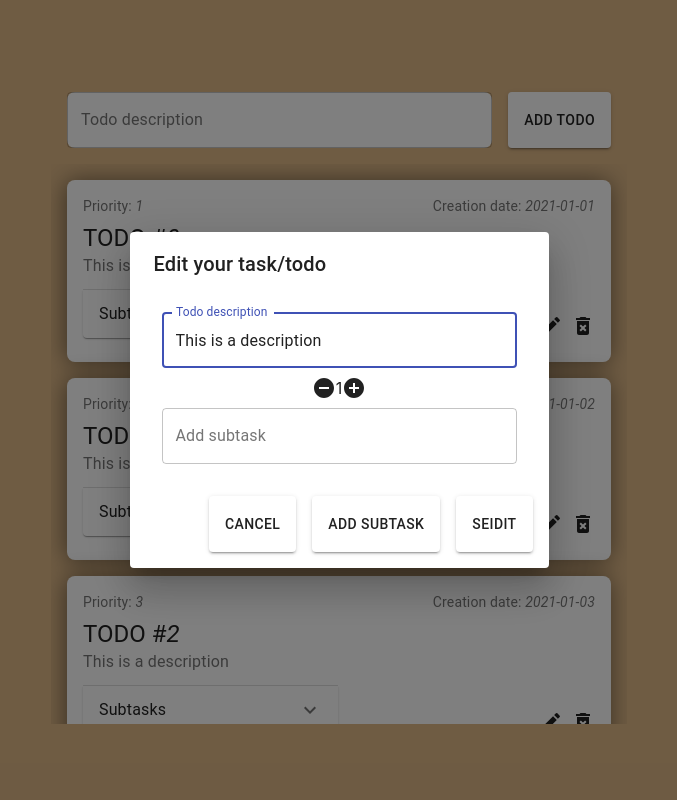
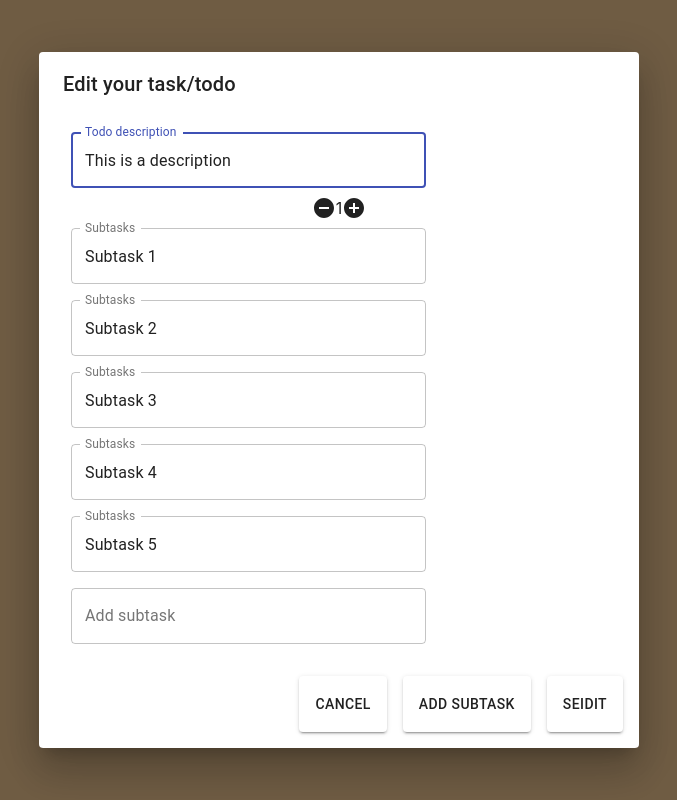
Before and after one commit to sorincretescu/curly-octo-robot, a React (Create React App) app: page / in a window 1280 px wide. Both pictures are taken after a click on the icon 852 px from the left and 325 px from the top of the page. Shown: the whole page, without its empty margins (301-978 px from the left). Built offline with nearby package versions, Linux system fonts and the light colour scheme.

Commit message:
feat: map existing subtasks inside a textfield in modal

```diff
--- a/src/components/Modal/Modal.jsx
+++ b/src/components/Modal/Modal.jsx
@@ -31,10 +31,12 @@ const Modal = (props) => {
     handleSave,
     defaultPriority,
     handleAddNewSubtask,
+    subtasks,
   } = props;
 
   const [todoText, setTodoText] = useState(todoDescription);
   const [priority, setPriority] = useState(defaultPriority);
+  const [subtaskText, setSubtaskText] = useState(subtasks);
   const [newSubtaskText, setNewSubtaskText] = useState("");
 
   const classes = useStyles();
@@ -42,6 +44,7 @@ const Modal = (props) => {
   useEffect(() => {
     setTodoText(todoDescription);
     setPriority(defaultPriority);
+    setSubtaskText(subtasks);
   }, [todoDescription, defaultPriority]);
 
   const handleIncreasePriority = () => {
@@ -52,6 +55,12 @@ const Modal = (props) => {
   const handleDecreasePriority = () => {
     if (priority === 1) return;
     setPriority(priority - 1);
+  };
+
+  const handleSubtasksChange = (index, value) => {
+    setSubtaskText(
+      subtaskText.map((subtask, i) => (i === index ? value : subtask))
+    );
   };
 
   return (
@@ -78,6 +87,16 @@ const Modal = (props) => {
           <span>{priority}</span>
           <AddCircleIcon onClick={handleIncreasePriority} />
         </div>
+
+        {subtasks?.map((subtask, index) => (
+          <Input
+            key={index}
+            value={subtask}
+            label="Subtasks"
+            onChange={(e) => handleSubtasksChange(index, e.target.value)}
+          />
+        ))}
+
         <Input
           value={newSubtaskText}
           label="Add subtask"
--- a/src/views/todo/Todo.jsx
+++ b/src/views/todo/Todo.jsx
@@ -131,6 +131,7 @@ const Todo = () => {
       <Modal
         todoDescription={todos[currentTodo]?.description ?? ""}
         defaultPriority={todos[currentTodo]?.priority ?? 1}
+        subtasks={todos[currentTodo]?.subtasks ?? []}
         open={openEditModal}
         handleClose={handleCloseEditModal}
         handleSave={handleSave}
```
